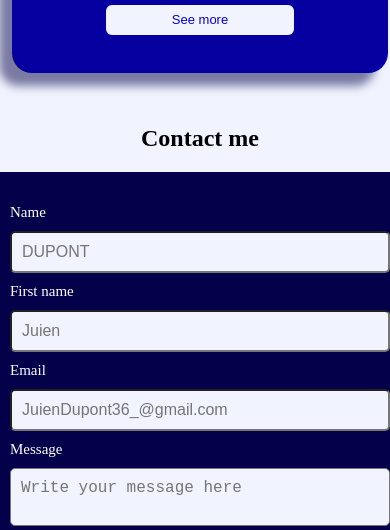
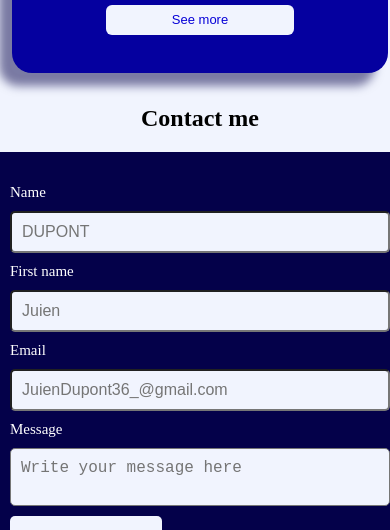
Before and after one commit to Samiatou04MAMA-KONI/Mon-portfolio, a plain HTML site: page index.html in a window 390 px wide. Shown: the part 4936-5466 px from the top of the page. Drawn offline with Linux system fonts and the light colour scheme.

Commit message:
Update style.css

```diff
--- a/style.css
+++ b/style.css
@@ -547,12 +547,13 @@ hr{
             }
 
             #contact{
-                margin: 20% 0% 0% 0%;
+                margin: 15% 0% 0% 0%;
                 padding: 0% 0% 20% 0%;
             }
 
             form {
                 width: 50%;
+                padding: 5%;
             }
             .social2{
                 padding: 0% 0% 0% 35%;
```
